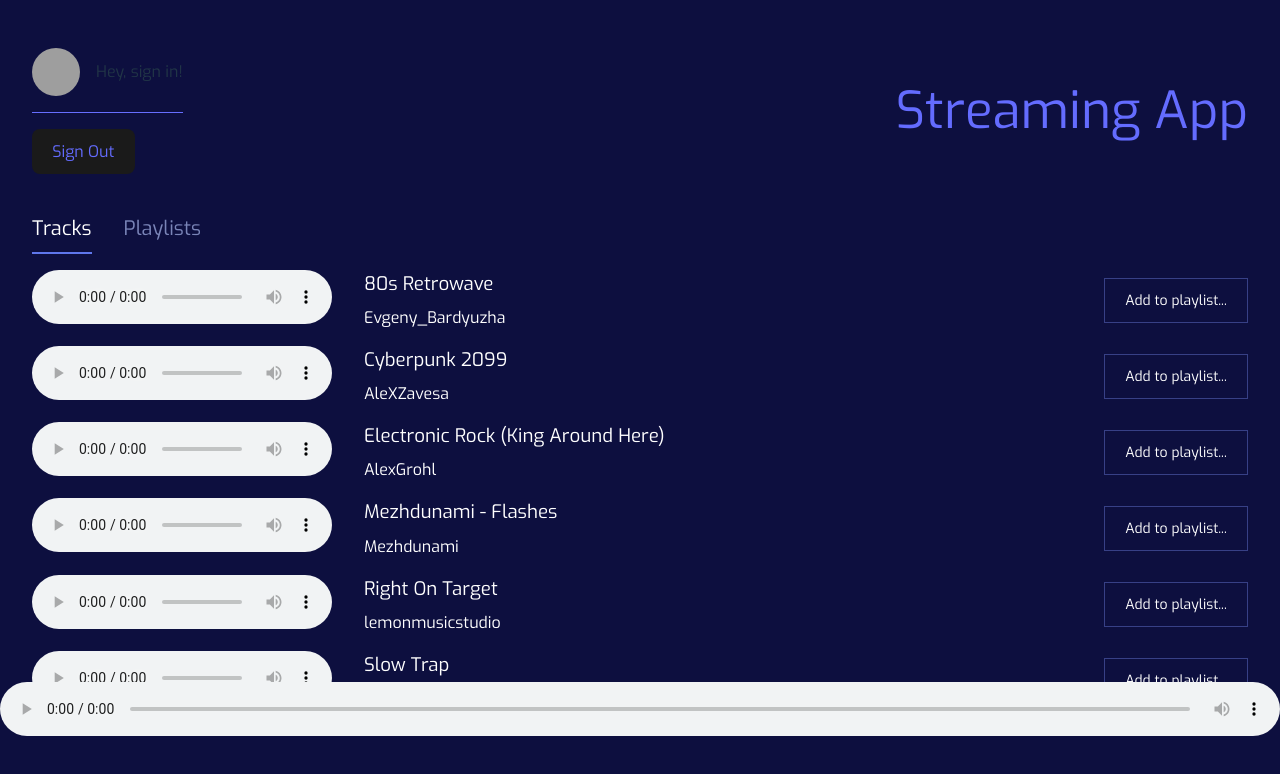
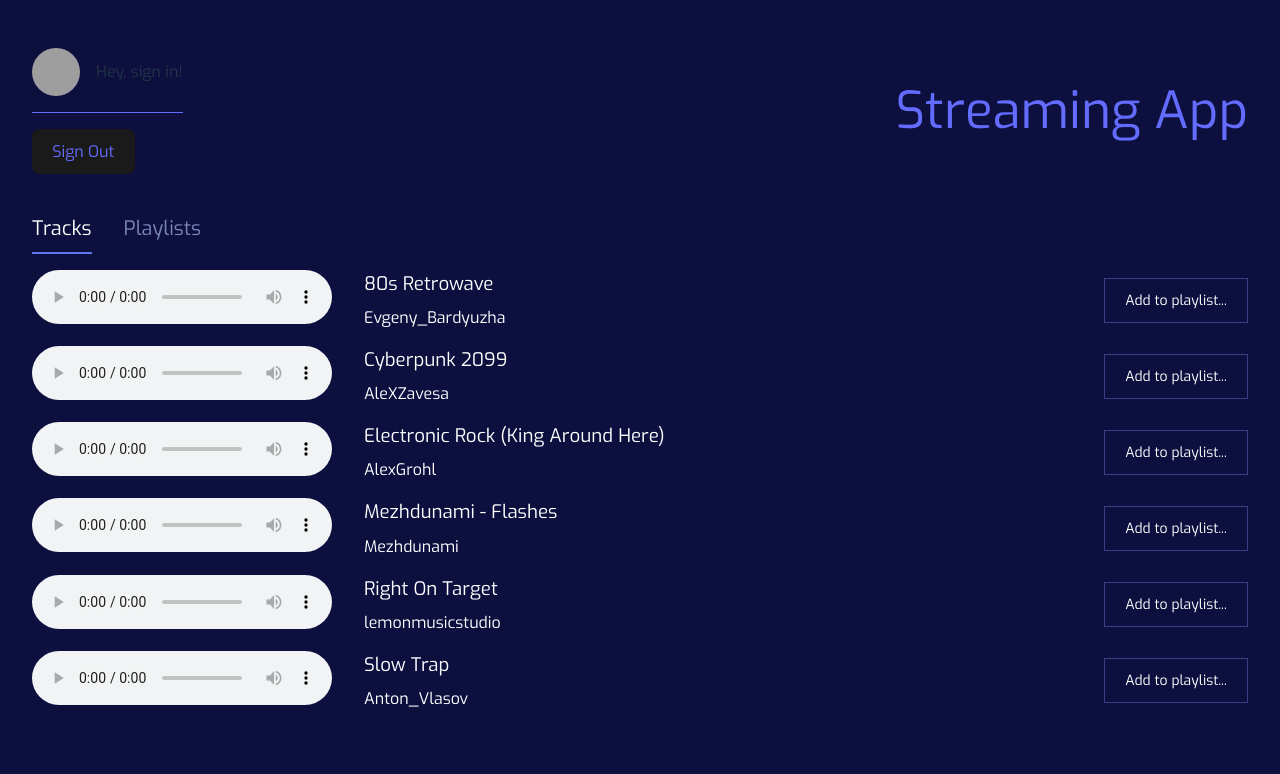
Before and after one commit to avreally/streaming-app, a React (Vite) app: page / in a window 1280 px wide. Shown: the top 774 px of the page. Built offline with nearby package versions, Linux system fonts and the light colour scheme; no server answers; data requests are answered from the project's data file; grey boxes are pictures that could not be loaded.

Commit message:
Comment out AudioPlayer component in Root for future use

```diff
--- a/src/routes/__root.tsx
+++ b/src/routes/__root.tsx
@@ -4,7 +4,7 @@ import { ReactQueryDevtools } from "@tanstack/react-query-devtools";
 import { Header } from "../components/Header/Header";
 import { User, UserContext } from "../contexts";
 import { useState } from "react";
-import { AudioPlayer } from "../components/AudioPlayer/AudioPlayer";
+// import { AudioPlayer } from "../components/AudioPlayer/AudioPlayer";
 
 const Root = () => {
   const [user, setUser] = useState<User | undefined>(undefined);
@@ -23,7 +23,7 @@ const Root = () => {
           </ul>
         </nav>
         <Outlet />
-        <AudioPlayer />
+        {/* <AudioPlayer /> */}
       </UserContext>
       <TanStackRouterDevtools />
       <ReactQueryDevtools />
```
